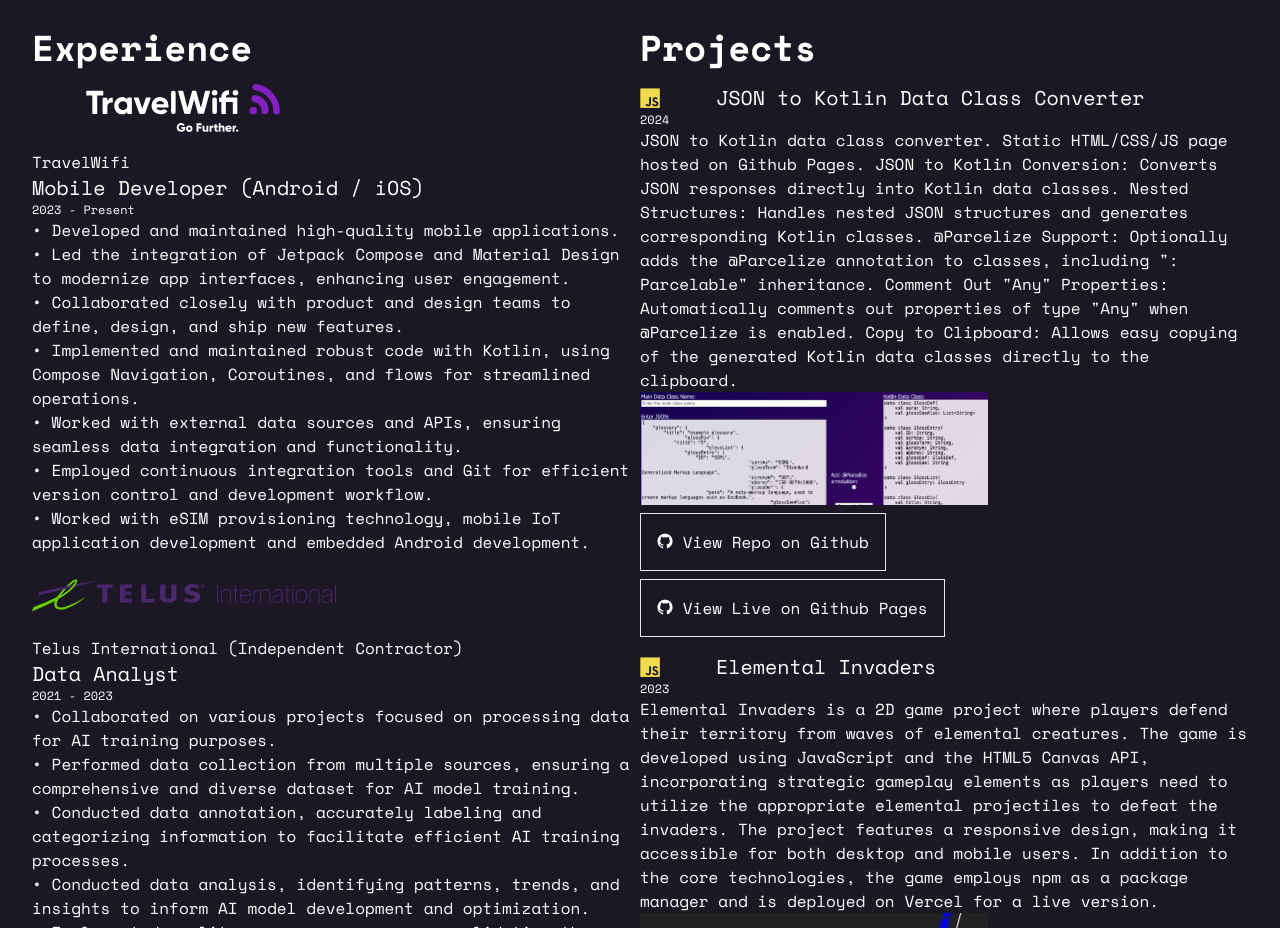
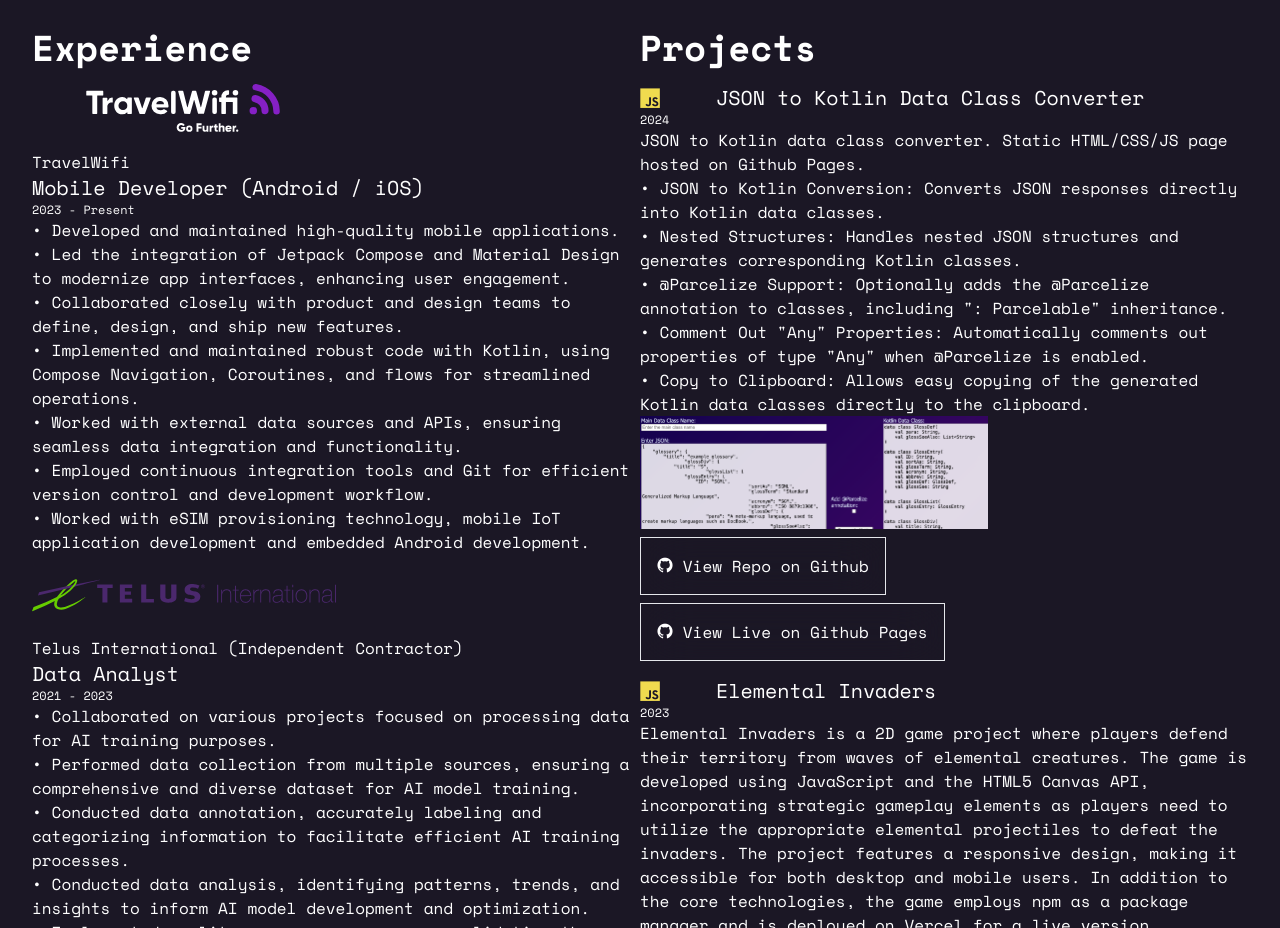
Before and after one commit to tjokinen/tjokinen.github.io, a Next.js app: page / in a window 1280 px wide. Shown: the part 1840-2768 px from the top of the page. Built offline with nearby package versions, Linux system fonts and the light colour scheme.

Commit message:
list formatting in json-to-kotlin project description

```diff
--- a/src/pages/index.js
+++ b/src/pages/index.js
@@ -74,7 +74,7 @@
               <a id="projects" className="relative -top-[120px]"></a>
               <h2 className="font-bold text-4xl">Projects</h2>
             </div>
-            <Card organization={""} iconClassName={"text-xl devicon-javascript-plain colored"} title={"JSON to Kotlin Data Class Converter"} date={"2024"} description={"JSON to Kotlin data class converter. Static HTML/CSS/JS page hosted on Github Pages. JSON to Kotlin Conversion: Converts JSON responses directly into Kotlin data classes. Nested Structures: Handles nested JSON structures and generates corresponding Kotlin classes. @Parcelize Support: Optionally adds the @Parcelize annotation to classes, including \": Parcelable\" inheritance. Comment Out \"Any\" Properties: Automatically comments out properties of type \"Any\" when @Parcelize is enabled. Copy to Clipboard: Allows easy copying of the generated Kotlin data classes directly to the clipboard."}>
+            <Card organization={""} iconClassName={"text-xl devicon-javascript-plain colored"} title={"JSON to Kotlin Data Class Converter"} date={"2024"} description={"JSON to Kotlin data class converter. Static HTML/CSS/JS page hosted on Github Pages.\n• JSON to Kotlin Conversion: Converts JSON responses directly into Kotlin data classes.\n• Nested Structures: Handles nested JSON structures and generates corresponding Kotlin classes.\n• @Parcelize Support: Optionally adds the @Parcelize annotation to classes, including \": Parcelable\" inheritance.\n• Comment Out \"Any\" Properties: Automatically comments out properties of type \"Any\" when @Parcelize is enabled.\n• Copy to Clipboard: Allows easy copying of the generated Kotlin data classes directly to the clipboard."}>
               <Image src="/jsontokotlin.png" width="348" height="114" className="col-span-8" alt={"project screenshot"} />
               <a href="https://github.com/tjokinen/json-to-kotlin/" target="_blank" className="col-span-8 mt-2"><button className="relative z-0 text-base bg-clip-padding backdrop-filter backdrop-blur-xl bg-opacity-60 border border-gray-200 p-4"><i className="devicon-github-original"></i> View Repo on Github</button></a>
               <a href="https://tjokinen.github.io/json-to-kotlin/" target="_blank" className="col-span-8 mt-2"><button className="text-base bg-clip-padding backdrop-filter backdrop-blur-xl bg-opacity-60 border border-gray-200 p-4"><i className="devicon-github-original"></i> View Live on Github Pages</button></a>
```
